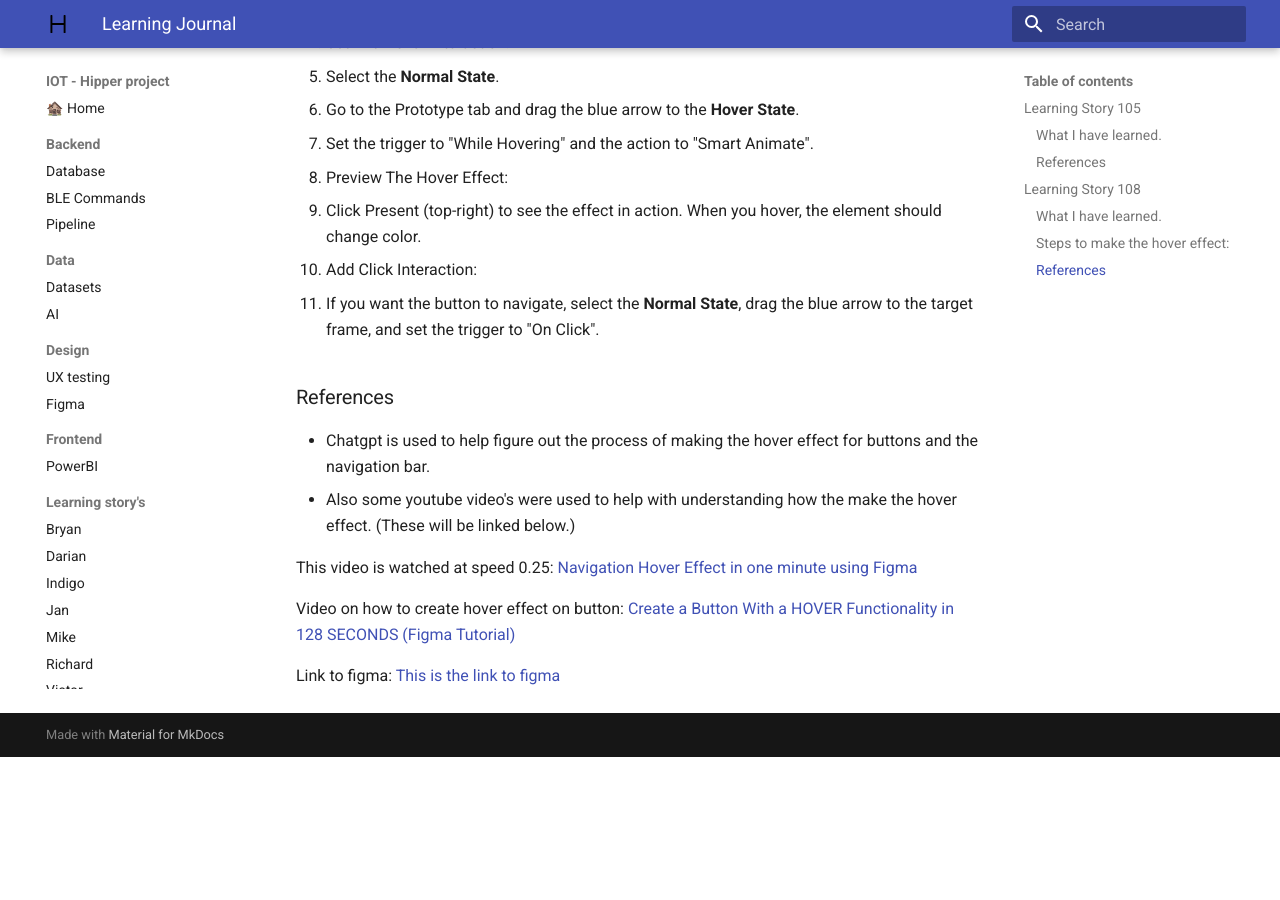
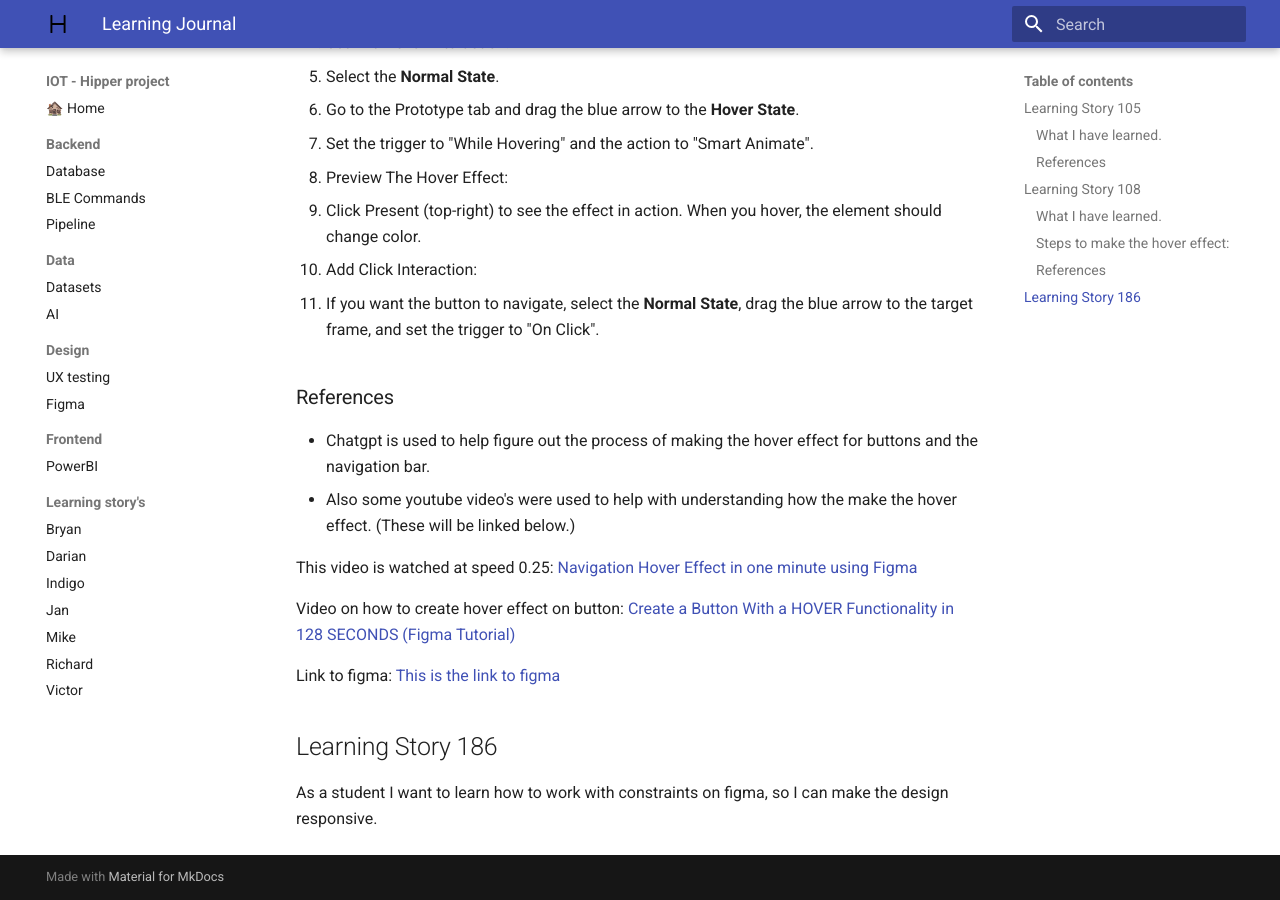
Before and after one commit to Vic-Warden/Digital-Life-Hipper-Monitoring, an MkDocs documentation site: the page built from docs/learning/journalRichard.md, in a window 1280 px wide and 900 px high, scrolled down 1400 px. Built offline with MkDocs 1.6.1 and Material for MkDocs 9.7.7, drawn with Linux system fonts in a browser that asks for light colours; before the commit the page ends 2157 px from its top, so only the background shows below that.

Commit message:
docs: Learning story 186.

```diff
--- a/docs/learning/journalRichard.md
+++ b/docs/learning/journalRichard.md
@@ -47,3 +47,6 @@ This video is watched at speed 0.25:  [Navigation Hover Effect in one minute usi
 Video on how to create hover effect on button: [Create a Button With a HOVER Functionality in 128 SECONDS (Figma Tutorial)](https://www.youtube.com/watch?v=AHBEpMD2dZ0)
 
 Link to figma: [This is the link to figma](https://www.figma.com/design/uE1Wi3VC106f8T5ExqMtoD/School-Projects?node-id=598-2&p=f&t=kHiMl6c36qMbgXLQ-0)
+
+## Learning Story 186
+As a student I want to learn how to work with constraints on figma, so I can make the design responsive.
```
